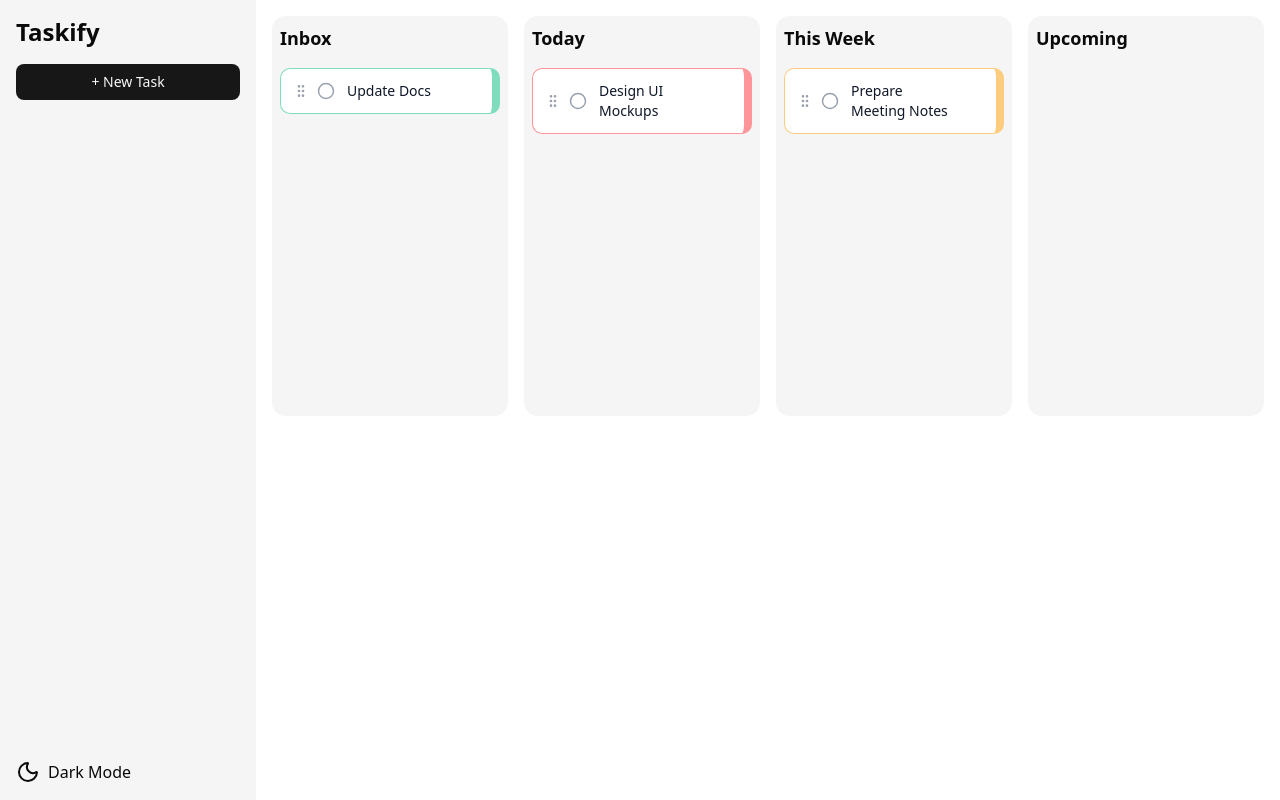
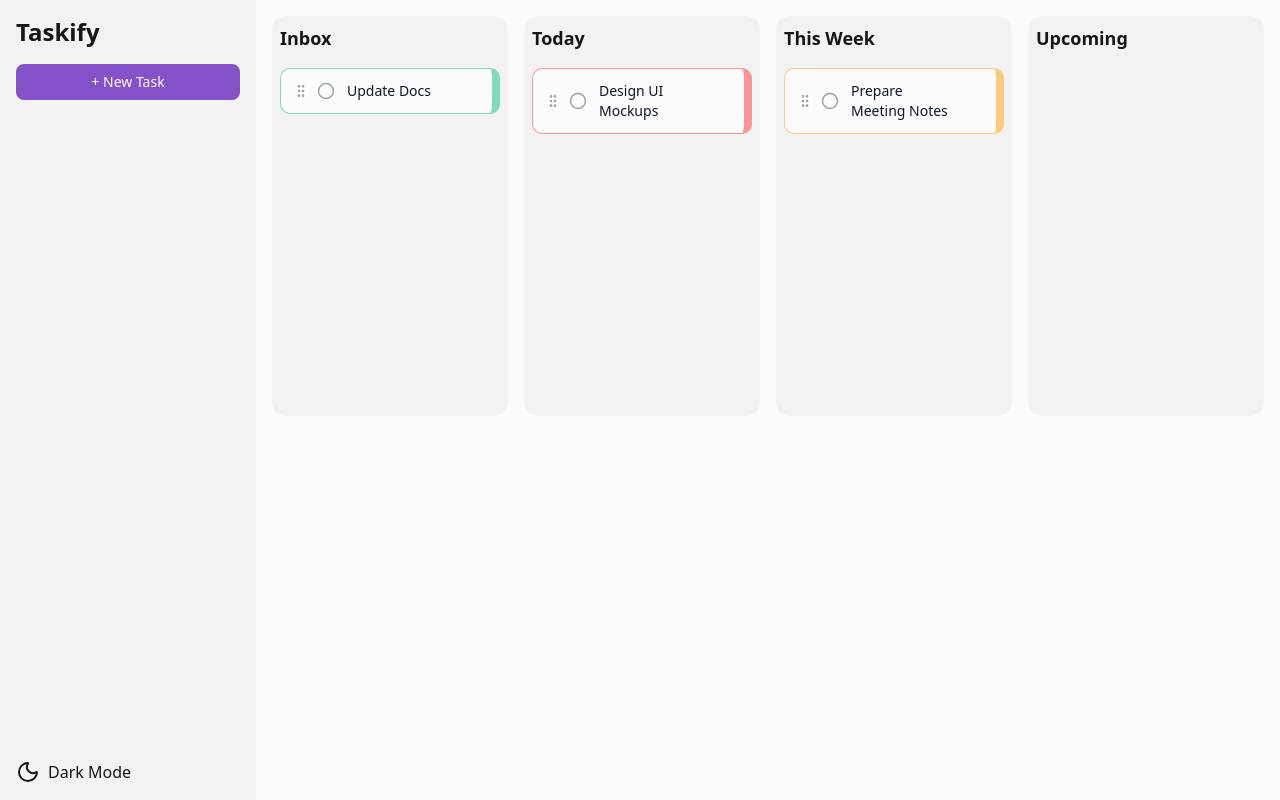
Before and after one commit to felipeudw/taskify, a React (Vite) app in the folder frontend/: page / in a window 1280 px wide. Built offline with nearby package versions, Linux system fonts and the light colour scheme.

Commit message:
refactor theme: improve color variables for better readability, aesthetics, and consistency in light and dark modes

```diff
--- a/frontend/src/index.css
+++ b/frontend/src/index.css
@@ -47,72 +47,113 @@
 
 :root {
   --radius: 0.625rem;
-  --background: oklch(1 0 0);
-  --foreground: oklch(0.145 0 0);
-  --card: oklch(1 0 0);
-  --card-foreground: oklch(0.145 0 0);
+
+  /* Base */
+  --background: oklch(0.99 0 0);           /* Very light gray (not pure white for softness) */
+  --foreground: oklch(0.20 0 0);           /* Almost black text, easy to read */
+
+  /* Surfaces */
+  --card: oklch(1 0 0);                    /* White card */
+  --card-foreground: oklch(0.20 0 0);
+
   --popover: oklch(1 0 0);
-  --popover-foreground: oklch(0.145 0 0);
-  --primary: oklch(0.205 0 0);
-  --primary-foreground: oklch(0.985 0 0);
-  --secondary: oklch(0.97 0 0);
-  --secondary-foreground: oklch(0.205 0 0);
-  --muted: oklch(0.97 0 0);
-  --muted-foreground: oklch(0.556 0 0);
-  --accent: oklch(0.97 0 0);
-  --accent-foreground: oklch(0.205 0 0);
-  --destructive: oklch(0.577 0.245 27.325);
-  --border: oklch(0.922 0 0);
-  --input: oklch(0.922 0 0);
-  --ring: oklch(0.708 0 0);
-  --chart-1: oklch(0.646 0.222 41.116);
-  --chart-2: oklch(0.6 0.118 184.704);
-  --chart-3: oklch(0.398 0.07 227.392);
-  --chart-4: oklch(0.828 0.189 84.429);
-  --chart-5: oklch(0.769 0.188 70.08);
-  --sidebar: oklch(0.985 0 0);
-  --sidebar-foreground: oklch(0.145 0 0);
-  --sidebar-primary: oklch(0.205 0 0);
-  --sidebar-primary-foreground: oklch(0.985 0 0);
-  --sidebar-accent: oklch(0.97 0 0);
-  --sidebar-accent-foreground: oklch(0.205 0 0);
-  --sidebar-border: oklch(0.922 0 0);
-  --sidebar-ring: oklch(0.708 0 0);
+  --popover-foreground: oklch(0.20 0 0);
+
+  /* Brand / Accent */
+  --primary: oklch(0.55 0.18 300);         /* Elegant purple */
+  --primary-foreground: oklch(0.99 0 0);   /* White text on purple */
+
+  --secondary: oklch(0.96 0 0);            /* Subtle gray background */
+  --secondary-foreground: oklch(0.30 0 0); /* Medium gray text */
+
+  /* Muted / Disabled */
+  --muted: oklch(0.96 0 0);
+  --muted-foreground: oklch(0.55 0 0);     /* For secondary text */
+
+  /* Accent elements */
+  --accent: oklch(0.96 0 0);
+  --accent-foreground: oklch(0.30 0 0);
+
+  /* Feedback colors */
+  --destructive: oklch(0.62 0.22 30);      /* Softer red for alerts */
+
+  /* Borders & Inputs */
+  --border: oklch(0.90 0 0);               /* Light gray border */
+  --input: oklch(0.95 0 0);                /* Input background */
+  --ring: oklch(0.68 0.1 300);             /* Purple ring for focus */
+
+  /* Charts (Optional) */
+  --chart-1: oklch(0.65 0.22 300);         /* Purple */
+  --chart-2: oklch(0.68 0.18 160);         /* Teal */
+  --chart-3: oklch(0.70 0.16 90);          /* Green */
+  --chart-4: oklch(0.62 0.20 40);          /* Orange */
+  --chart-5: oklch(0.66 0.18 20);          /* Red */
+
+  /* Sidebar */
+  --sidebar: oklch(0.99 0 0);              /* Light background */
+  --sidebar-foreground: oklch(0.20 0 0);
+  --sidebar-primary: oklch(0.55 0.18 300); /* Purple accent */
+  --sidebar-primary-foreground: oklch(1 0 0);
+  --sidebar-accent: oklch(0.96 0 0);
+  --sidebar-accent-foreground: oklch(0.30 0 0);
+  --sidebar-border: oklch(0.90 0 0);
+  --sidebar-ring: oklch(0.68 0.1 300);
 }
 
+
 .dark {
-  --background: oklch(0.145 0 0);
-  --foreground: oklch(0.985 0 0);
-  --card: oklch(0.205 0 0);
-  --card-foreground: oklch(0.985 0 0);
-  --popover: oklch(0.205 0 0);
-  --popover-foreground: oklch(0.985 0 0);
-  --primary: oklch(0.922 0 0);
-  --primary-foreground: oklch(0.205 0 0);
-  --secondary: oklch(0.269 0 0);
-  --secondary-foreground: oklch(0.985 0 0);
-  --muted: oklch(0.269 0 0);
-  --muted-foreground: oklch(0.708 0 0);
-  --accent: oklch(0.269 0 0);
-  --accent-foreground: oklch(0.985 0 0);
-  --destructive: oklch(0.704 0.191 22.216);
-  --border: oklch(1 0 0 / 10%);
-  --input: oklch(1 0 0 / 15%);
-  --ring: oklch(0.556 0 0);
-  --chart-1: oklch(0.488 0.243 264.376);
-  --chart-2: oklch(0.696 0.17 162.48);
-  --chart-3: oklch(0.769 0.188 70.08);
-  --chart-4: oklch(0.627 0.265 303.9);
-  --chart-5: oklch(0.645 0.246 16.439);
-  --sidebar: oklch(0.205 0 0);
-  --sidebar-foreground: oklch(0.985 0 0);
-  --sidebar-primary: oklch(0.488 0.243 264.376);
-  --sidebar-primary-foreground: oklch(0.985 0 0);
-  --sidebar-accent: oklch(0.269 0 0);
-  --sidebar-accent-foreground: oklch(0.985 0 0);
-  --sidebar-border: oklch(1 0 0 / 10%);
-  --sidebar-ring: oklch(0.556 0 0);
+  /* Base */
+  --background: oklch(0.14 0 0);           /* Deep gray background */
+  --foreground: oklch(0.88 0 0);           /* Primary text (soft white) */
+
+  /* Surfaces */
+  --card: oklch(0.18 0 0);                 /* Slightly lighter than bg */
+  --card-foreground: oklch(0.88 0 0);
+
+  --popover: oklch(0.20 0 0);
+  --popover-foreground: oklch(0.90 0 0);
+
+  /* Brand & Interactive */
+  --primary: oklch(0.70 0.15 300);         /* Elegant purple accent */
+  --primary-foreground: oklch(0.15 0 0);   /* Dark text on light purple */
+
+  /* Secondary elements */
+  --secondary: oklch(0.24 0 0);            /* Slightly raised surface */
+  --secondary-foreground: oklch(0.85 0 0);
+
+  /* Muted & accent backgrounds */
+  --muted: oklch(0.22 0 0);
+  --muted-foreground: oklch(0.65 0 0);     /* For secondary text */
+
+  --accent: oklch(0.28 0 0);               /* Buttons hover / tags */
+  --accent-foreground: oklch(0.95 0 0);
+
+  /* Feedback colors */
+  --destructive: oklch(0.60 0.18 30);      /* Softer red for danger */
+
+  /* Borders & Rings */
+  --border: oklch(1 0 0 / 6%);             /* Soft border */
+  --input: oklch(1 0 0 / 10%);
+  --ring: oklch(0.70 0.1 300);             /* Purple focus ring */
+
+  /* Sidebar */
+  --sidebar: oklch(0.18 0 0);
+  --sidebar-foreground: oklch(0.88 0 0);
+  --sidebar-primary: oklch(0.70 0.15 300);
+  --sidebar-primary-foreground: oklch(0.15 0 0);
+  --sidebar-accent: oklch(0.24 0 0);
+  --sidebar-accent-foreground: oklch(0.88 0 0);
+  --sidebar-border: oklch(1 0 0 / 6%);
+  --sidebar-ring: oklch(0.70 0.1 300);
+
+  /* Charts (optional) */
+  --chart-1: oklch(0.65 0.22 300);         /* Purple */
+  --chart-2: oklch(0.68 0.18 160);         /* Teal */
+  --chart-3: oklch(0.70 0.16 90);          /* Green */
+  --chart-4: oklch(0.62 0.20 40);          /* Orange */
+  --chart-5: oklch(0.66 0.18 20);          /* Red */
 }
+
 
 @layer base {
   * {
```
